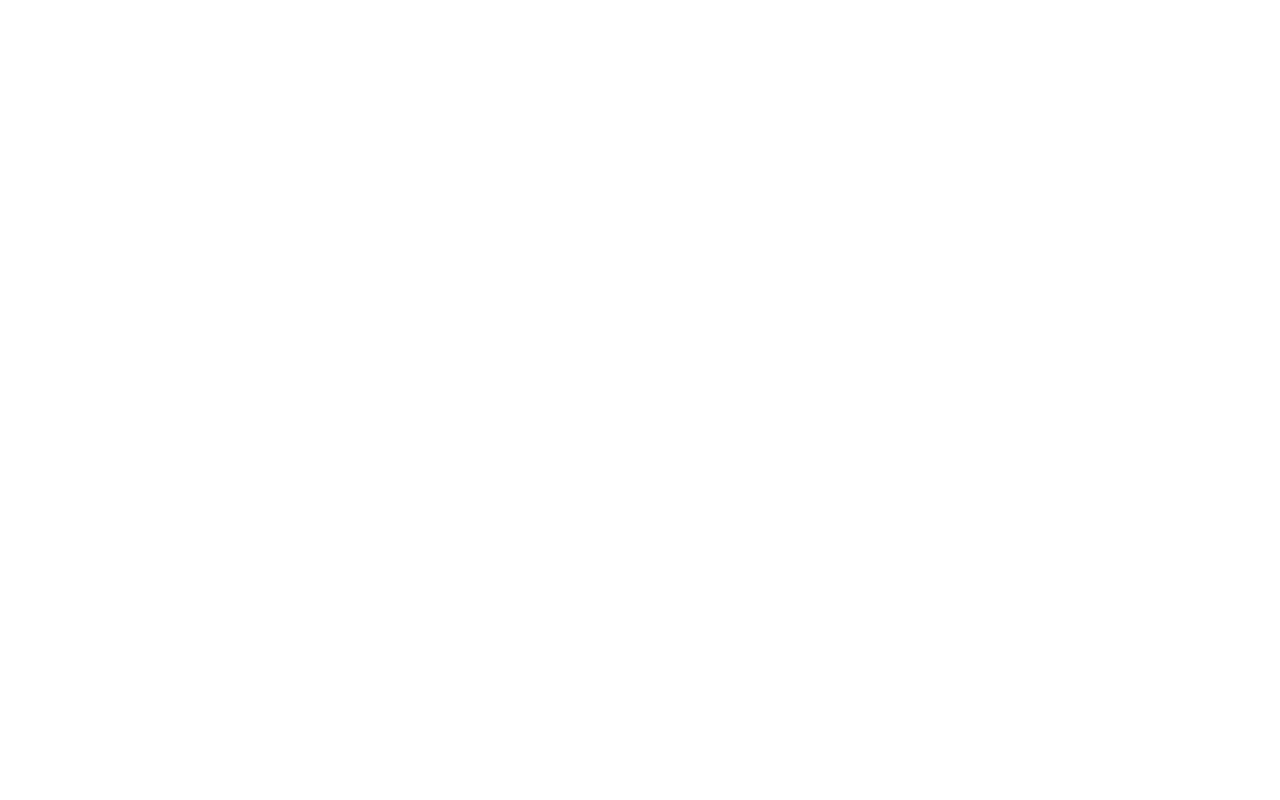
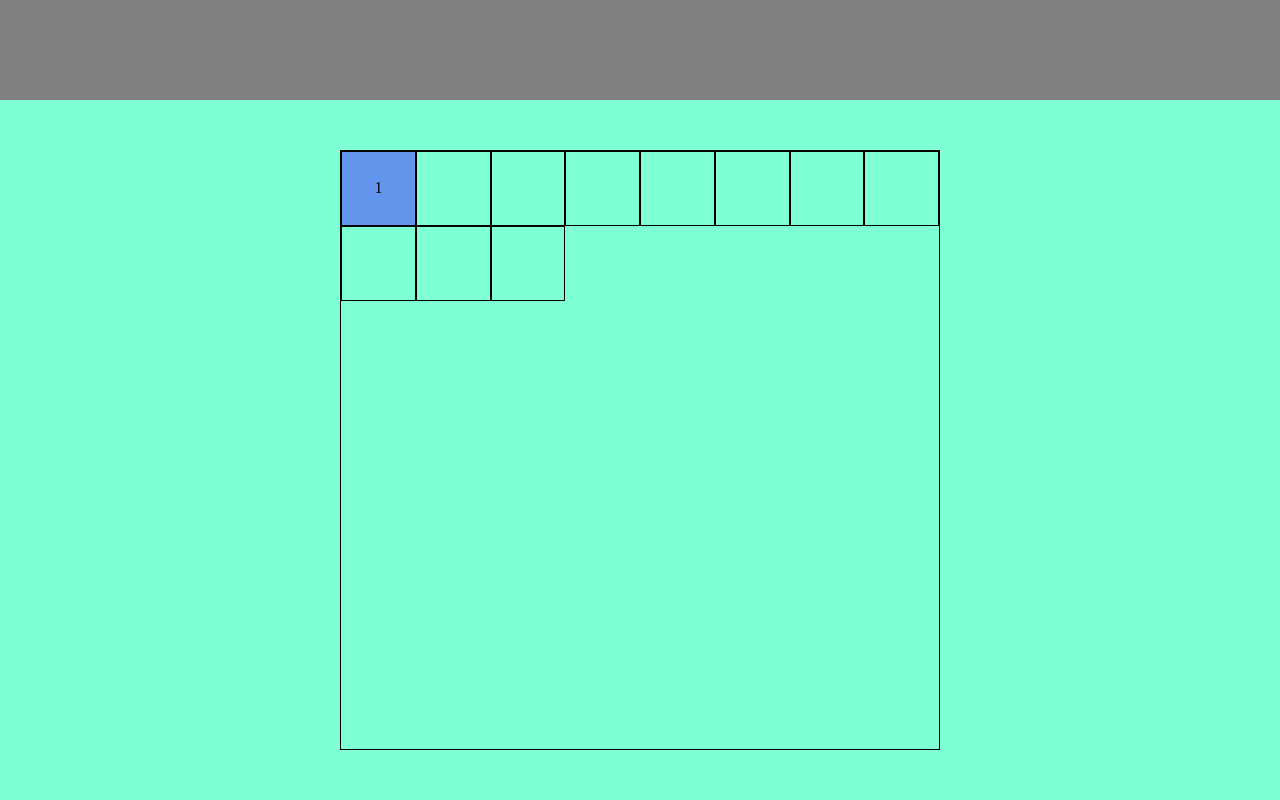
Before and after one commit to SydVic/js-campominato-grid, a plain HTML site: page index.html in a window 1280 px wide. Drawn offline with Linux system fonts and the light colour scheme.

Commit message:
impostazione generale html e css

```diff
--- a/css/style.css
+++ b/css/style.css
@@ -1,6 +1,64 @@
+:root{
+--header-height: 100px;
+}
+
 /* RESET */
 *{
     margin: 0;
     padding: 0;
     box-sizing: border-box;
 }
+
+div.general-container {
+    height: 100vh;
+    width: 100%;
+}
+
+header {
+    width: 100%;
+    height: var(--header-height);
+
+    /* test */
+    background-color: grey;
+}
+
+main {
+    width: 100%;
+    height: calc(100% - var(--header-height));
+    background-color: #7fffd4;
+    display: flex;
+    justify-content: center;
+    align-items: center;
+}
+
+div.grid-container {
+    width: 600px;
+    height: 600px;
+    display: flex;
+    flex-wrap: wrap;
+    align-content: flex-start;
+
+    /* test */
+    border: 1px solid black;
+}
+
+div.grid-box {
+    width: calc(100% / 8);
+    height: calc(100% / 8);
+    border: 1px solid black;
+    display: flex;
+    justify-content: center;
+    align-items: center;
+}
+
+div.grid-box span {
+    display: none;
+}
+
+div.grid-box.clicked {
+    background-color: #6495ed;
+}
+
+div.grid-box.clicked span {
+    display: block;
+}
--- a/index.html
+++ b/index.html
@@ -8,6 +8,56 @@
     <link rel="stylesheet" href="css/style.css">
 </head>
 <body>
+
+    <div class="general-container">
+
+        <!-- HEADER -->
+        <header></header>
+        <!-- /HEADER -->
+
+        <!-- MAIN -->
+        <main>
+            <div class="grid-container">
+                <div class="grid-box clicked">
+                    <span>1</span>
+                </div>
+                <div class="grid-box">
+
+                </div>
+                <div class="grid-box">
+
+                </div>
+                <div class="grid-box">
+
+                </div>
+                <div class="grid-box">
+
+                </div>
+                <div class="grid-box">
+
+                </div>
+                <div class="grid-box">
+
+                </div>
+                <div class="grid-box">
+
+                </div>
+                <div class="grid-box">
+
+                </div>
+                <div class="grid-box">
+
+                </div>
+                <div class="grid-box">
+
+                </div>
+
+            </div>
+        </main>
+        <!-- /MAIN -->
+
+    </div>
+
     <script src="js/script.js" type="text/javascript"></script>
 </body>
 </html>
```
